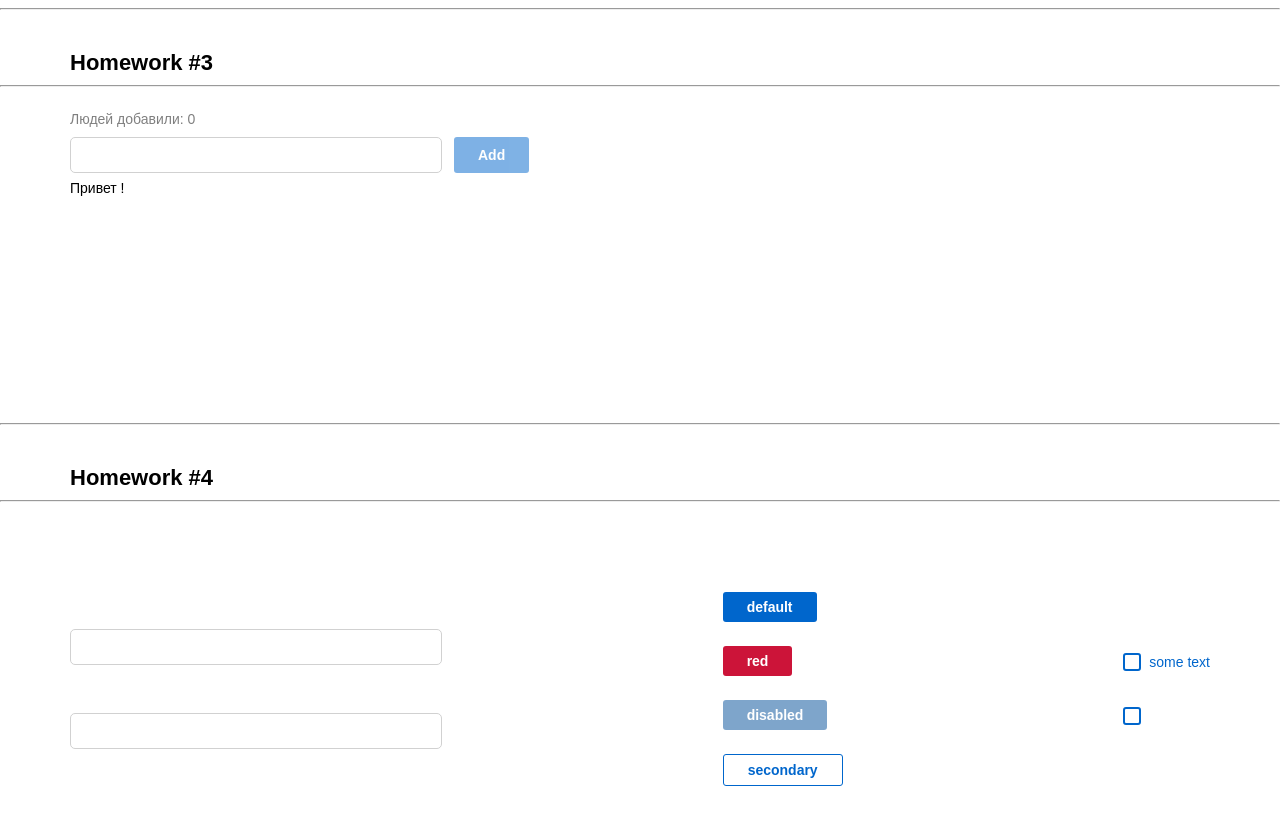
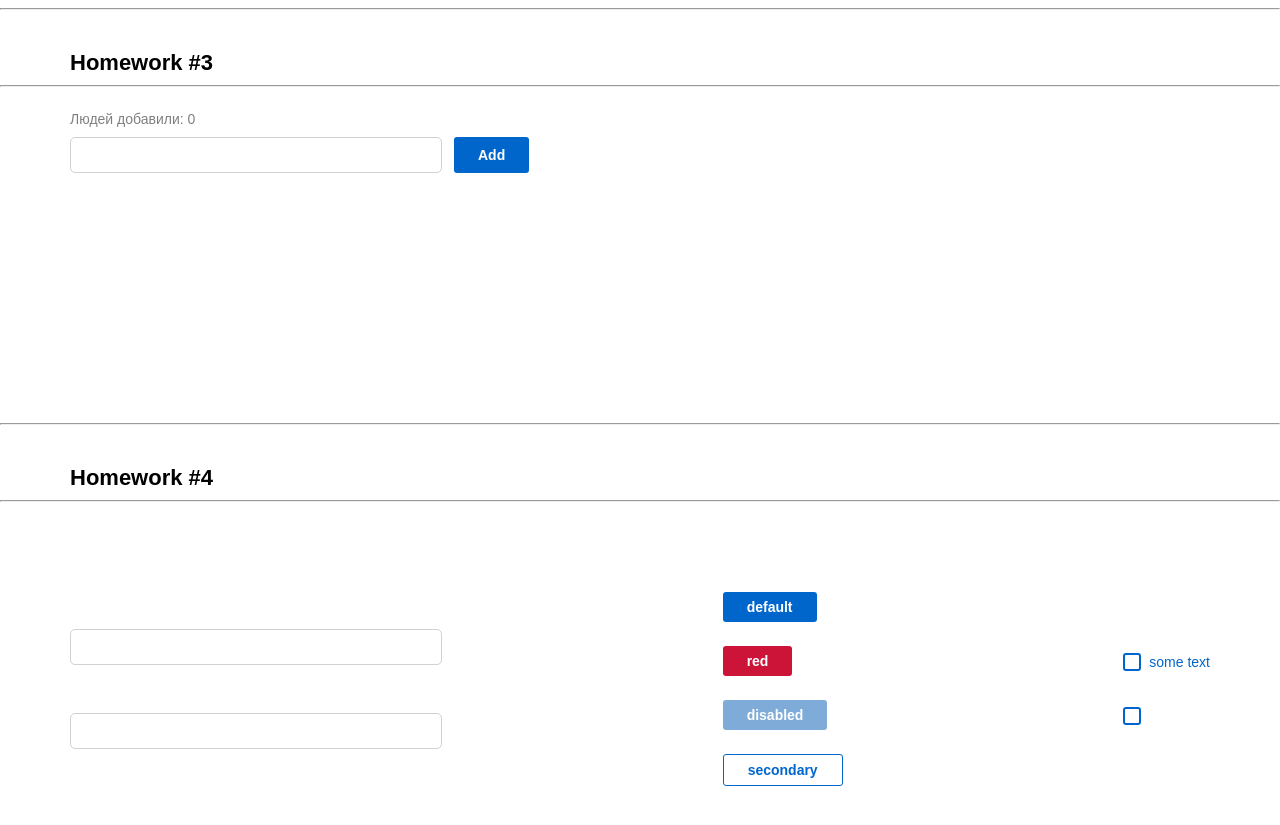
Before and after one commit to borashek32/way-samurai_hw-autotests, a React (Create React App) app: page /#/ in a window 1280 px wide. Shown: the part 900-1725 px from the top of the page. Built offline with nearby package versions, Linux system fonts and the light colour scheme.

Commit message:
without button x-type

```diff
--- a/src/s2-homeworks/hw03/Greeting.module.css
+++ b/src/s2-homeworks/hw03/Greeting.module.css
@@ -50,7 +50,6 @@
     justify-content: center;
     align-items: center;
     padding: 5px 24px;
-    opacity: 0.5;
     border-radius: 3px;
     font-style: normal;
     font-weight: 600;
@@ -61,19 +60,15 @@
     cursor: pointer;
     border: none;
     transition: all .2s ease;
+    opacity: 1;
 }
 
 .button:focus {
-    background-color: #0066CC;
+    background-color: #0059B3;
 }
 
 .button:active {
-    opacity: 1;
-    background-color: #0066CC;
-}
-
-.button:disabled {
-    background-color: #0066CC;
+    background-color: #0059B3;
 }
 
 .text {
--- a/src/s2-homeworks/hw03/Greeting.tsx
+++ b/src/s2-homeworks/hw03/Greeting.tsx
@@ -1,19 +1,20 @@
 import React, {
-  ChangeEventHandler,
+  ChangeEvent,
   FocusEventHandler,
-  KeyboardEventHandler, ReactNode,
+  KeyboardEventHandler
 } from 'react'
 import s from './Greeting.module.css'
 
 type GreetingPropsType = {
   name: string // need to fix any
-  setNameCallback: ChangeEventHandler<HTMLInputElement> // need to fix any
+  setNameCallback: (e: ChangeEvent<HTMLInputElement>) => void// need to fix any
   addUser: (name: string) => void // need to fix any
   onBlur: FocusEventHandler<HTMLInputElement> // need to fix any
   onEnter: KeyboardEventHandler<HTMLInputElement> // need to fix any
-  error: React.ReactNode // need to fix any
-  totalUsers: () => number // need to fix any
-  lastUserName?: () => ReactNode // need to fix any
+  error?: React.ReactNode // need to fix any
+  totalUsers: string | number // need to fix any
+  lastUserName?: string // need to fix any
+  onFocus: FocusEventHandler<HTMLInputElement>
 }
 
 // презентационная компонента (для верстальщика)
@@ -24,18 +25,19 @@ const Greeting: React.FC<GreetingPropsType> = (
     addUser,
     onEnter,
     onBlur,
+    onFocus,
     error,
     totalUsers,
     lastUserName,
   } // деструктуризация пропсов
 ) => {
-  // const inputClass = s.errorInput // need to fix with (?:)
+  const inputClass = s.input + ' ' + (error ? s.errorInput : '') // need to fix with (?:)
 
   return (
     <div id={'hw3-form'} className={s.greetingForm}>
       <div className={s.text}>
         {'Людей добавили: '}
-        <span id={'hw3-users-total'}>{totalUsers()}</span>
+        <span id={'hw3-users-total'}>{totalUsers}</span>
       </div>
 
       <div className={s.inputAndButtonContainer}>
@@ -43,10 +45,11 @@ const Greeting: React.FC<GreetingPropsType> = (
           <input
             id={'hw3-input'}
             value={name}
-            onChange={setNameCallback}
-            className={error ? s.errorInput : s.input}
+            onChange={(e) => setNameCallback(e)}
+            className={inputClass}
             onKeyDown={onEnter}
             onBlur={onBlur}
+            onFocus={onFocus}
           />
         </div>
 
@@ -54,7 +57,6 @@ const Greeting: React.FC<GreetingPropsType> = (
           id={'hw3-button'}
           onClick={() => addUser(name)}
           className={s.button}
-          disabled={!name.trim()}
         >
           Add
         </button>
@@ -62,10 +64,9 @@ const Greeting: React.FC<GreetingPropsType> = (
       <div id={'hw3-error'} className={s.error}>
         {error}
       </div>
-      {/*{lastName}*/}
       {lastUserName && (
           <div className={s.greeting}>
-              Привет <span id={'hw3-last-user'}>{lastUserName()}</span>!
+              Привет <span id={'hw3-last-user'}>{lastUserName}</span>!
           </div>
       )}
     </div>
--- a/src/s2-homeworks/hw03/GreetingContainer.tsx
+++ b/src/s2-homeworks/hw03/GreetingContainer.tsx
@@ -14,20 +14,19 @@ export const pureAddUser = (
   addUserCallback: (name: string) => void) =>
 {
   // если имя пустое - показать ошибку, иначе - добавить юзера и очистить инпут
-  if (!name || name.trim() == "") {
+  if (!name || name.trim() === "") {
     setError('Ошибка! Введите имя!')
   } else {
     addUserCallback(name.trim())
-    // console.log(name)
     setName('')
   }
 }
 
 export const pureOnBlur = (name: string, setError: Dispatch<SetStateAction<string>>) => {
   // если имя пустое - показать ошибку
-  if (!name || name.trim() == '') {
-    setError('Ошибка! Введите имя!')
-  }
+  // if (name.trim() !== '') {
+  //   setError('Ошибка! Вы не нажали кнопку "Add"!')
+  // }
 }
 
 export const pureOnEnter = (e: KeyboardEvent<HTMLInputElement>, addUser: () => void) => {
@@ -36,9 +35,6 @@ export const pureOnEnter = (e: KeyboardEvent<HTMLInputElement>, addUser: () => v
     addUser()
   }
 }
-
-// более простой и понятный для новичков
-// function GreetingContainer(props: GreetingPropsType) {
 
 // более современный и удобный для про :)
 const GreetingContainer: React.FC<GreetingContainerPropsType> = ({
@@ -51,7 +47,6 @@ const GreetingContainer: React.FC<GreetingContainerPropsType> = ({
 
   const setNameCallback = (e: ChangeEvent<HTMLInputElement>) => { // need to fix any
     setName(e.currentTarget.value) // need to fix
-    error && setError('')
   }
   const addUser = () => {
     pureAddUser(name, setError, setName, addUserCallback)
@@ -65,21 +60,12 @@ const GreetingContainer: React.FC<GreetingContainerPropsType> = ({
     pureOnEnter(e, addUser)
   }
 
-  const totalUsers = () => {
-    let allUsersQuantity;
-    if (users) {
-      allUsersQuantity = users.length;
-    } else {
-      allUsersQuantity = 0;
-    }
-    return allUsersQuantity;
-  } // need to fix
+  const onFocus = () => {
+    setError('')
+  }
 
-  const lastUserName = () => {
-    if (totalUsers() > 0) {
-      return users[users.length - 1].name;
-    }
-  } // need to fix
+  const totalUsers = users ? users.length : ''
+  const lastUserName = totalUsers > 0 ? users[users.length - 1].name : ''
 
   return (
     <Greeting
@@ -88,6 +74,7 @@ const GreetingContainer: React.FC<GreetingContainerPropsType> = ({
       addUser={addUser}
       onBlur={onBlur}
       onEnter={onEnter}
+      onFocus={onFocus}
       error={error}
       totalUsers={totalUsers}
       lastUserName={lastUserName}
--- a/src/s2-homeworks/hw04/common/c2-SuperButton/SuperButton.module.css
+++ b/src/s2-homeworks/hw04/common/c2-SuperButton/SuperButton.module.css
@@ -14,9 +14,17 @@
     transition: all .3s ease;
 }
 
-.disabled {
-    background: #004D99;
-    opacity: 0.5;
+.default {
+    background: #0066CC;
+}
+
+.default:hover {
+    background: #0080FF;
+}
+
+.default:active {
+    background: #0059B3;
+    color: #fff;
 }
 
 .secondary {
@@ -25,40 +33,29 @@
     color: #0066CC;
 }
 
-.default {
-    background: #0066CC;
+.secondary:hover {
+    background: #E5F0FA;
+}
+
+.secondary:active {
+    background-color: #0059B3;
+    color: #fff;
+    border: 1px solid #0066CC;
 }
 
 .red {
     background: #CC1439;
 }
 
-.default:hover {
-    background: #0080FF;
-}
-
 .red:hover {
     background: #FF1A47;
-}
-
-.secondary:hover {
-    background: #E5F0FA;
-}
-
-
-.default:active {
-    background: #0059B3;
-}
-
-.secondary:active {
-    background: #C9E5FF;
 }
 
 .red:active {
     background: #B31232;
 }
 
-/*.button:disabled {*/
-/*    background: #004D99;*/
-/*    opacity: 0.5;*/
-/*}*/
+.disabled {
+    background: #0059B3;
+    opacity: 0.5;
+}
--- a/src/s2-homeworks/hw05/pages/Junior.tsx
+++ b/src/s2-homeworks/hw05/pages/Junior.tsx
@@ -1,13 +1,14 @@
 import React from 'react'
 import HW6 from '../../hw06/HW6'
 import HW7 from "../../hw07/HW7";
+import HW8 from "../../hw08/HW8";
 
 function Junior() {
     return (
         <div id={'hw5-page-junior'}>
             <HW6 />
             <HW7 />
-            {/*<HW8 />*/}
+            <HW8 />
             {/*<HW9 />*/}
         </div>
     )
--- a/src/s2-homeworks/hw07/HW7.tsx
+++ b/src/s2-homeworks/hw07/HW7.tsx
@@ -54,6 +54,7 @@ const HW7 = () => {
           </div>
         </div>
       </div>
+      <hr/>
     </div>
   )
 }
--- a/src/s2-homeworks/hw08/HW8.module.css
+++ b/src/s2-homeworks/hw08/HW8.module.css
@@ -5,19 +5,47 @@
 }
 
 .users {
+    border-collapse: collapse;
+    border-radius: 2px 2px 0 0;
 }
 
 .buttonsContainer {
+    width: 600px;
+    display: flex;
+    justify-content: right;
+    gap: 12px;
+    margin-bottom: 18px;
 }
 
 .container {
 }
 
 .thead {
+    height: 36px;
+    background-color: #E5E5E5;
+    border-collapse: collapse;
+    border-radius: 2px 2px 0 0;
+    font-weight: 600;
 }
 
 .nameCol {
+    font-style: normal;
+    padding: 16px;
+    font-size: 14px;
+    line-height: 16px;
+    color: #000000;
+    text-align: left;
+    width: 300px;
+    border-bottom: 1px solid #E5E5E5;
 }
 
 .ageCol {
+    font-style: normal;
+    padding: 16px;
+    font-size: 14px;
+    line-height: 16px;
+    color: #000000;
+    text-align: left;
+    width: 300px;
+    border-bottom: 1px solid #E5E5E5;
 }
--- a/src/s2-homeworks/hw08/HW8.tsx
+++ b/src/s2-homeworks/hw08/HW8.tsx
@@ -55,7 +55,12 @@ const HW8 = () => {
 
   return (
     <div id={'hw3'}>
+      <div className={s2.container}>
         <div className={s2.hwTitle}>Homework #8</div>
+      </div>
+      <hr/>
+      {/*демонстрация возможностей компонент:*/}
+      <div className={s2.container}>
         <div className={s2.hw}>
           <div className={s.container}>
             <div className={s.buttonsContainer}>
@@ -95,6 +100,7 @@ const HW8 = () => {
           </div>
         </div>
       </div>
+    </div>
   )
 }
 
--- a/src/s2-homeworks/hw08/User.tsx
+++ b/src/s2-homeworks/hw08/User.tsx
@@ -1,5 +1,5 @@
 import React from 'react'
-import { UserType } from './HW8'
+import {UserType} from './HW8'
 import s from './HW8.module.css'
 
 // types
@@ -7,16 +7,14 @@ type UserPropsType = {
   u: UserType
 }
 
-const User: React.FC<UserPropsType> = ({ u }) => {
+const User: React.FC<UserPropsType> = ({u}) => {
   return (
     <tr id={'hw8-user-' + u._id + '-' + u.age} className={s.item}>
       <td id={'hw8-user-name-' + u._id} className={s.nameCol}>
-                {/*отобразить имя*/}
-
+        {u.name}
       </td>
-            <td id={'hw8-user-age-' + u._id}>
-                {/*отобразить возраст*/}
-
+      <td id={'hw8-user-age-' + u._id} className={s.ageCol}>
+        {u.age}
       </td>
     </tr>
   )
--- a/src/s2-homeworks/hw08/bll/homeWorkReducer.ts
+++ b/src/s2-homeworks/hw08/bll/homeWorkReducer.ts
@@ -4,15 +4,20 @@ type ActionType =
   | { type: 'sort'; payload: 'up' | 'down' }
   | { type: 'check'; payload: number }
 
-export const homeWorkReducer = (state: any, action: any): any => { // need to fix any
+export const homeWorkReducer = (state: UserType[], action: ActionType): UserType[] => { // need to fix any
   switch (action.type) {
     case 'sort': { // by name
-
+      if (action.payload === 'up') {
+        state.sort((a, b) => a.name.localeCompare(b.name))
+        return state // need to fix
+      } else {
+        state.sort((a, b) => b.name.localeCompare(a.name))
         return state // need to fix
       }
+    }
     case 'check': {
-
-            return state // need to fix
+      const newState = state.filter(s => s.age >= 18)
+      return newState // need to fix
     }
     default:
       return state
```
Also changed, not shown: src/s2-homeworks/hw04/common/c2-SuperButton/SuperButton.tsx (+0 -11 lines). Lines whose indentation alone changed are shown as unchanged.
